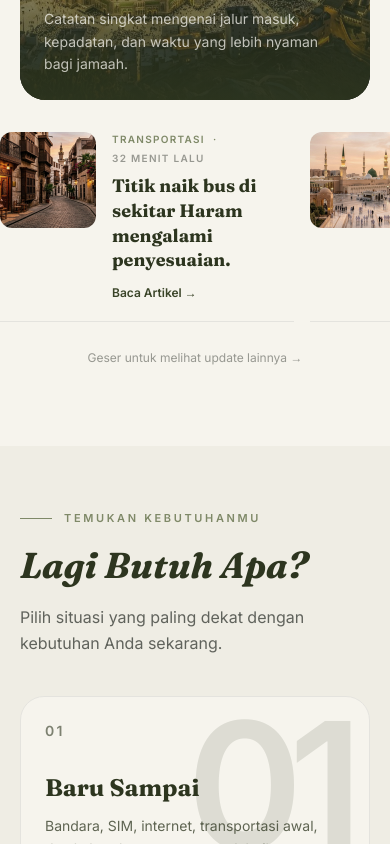
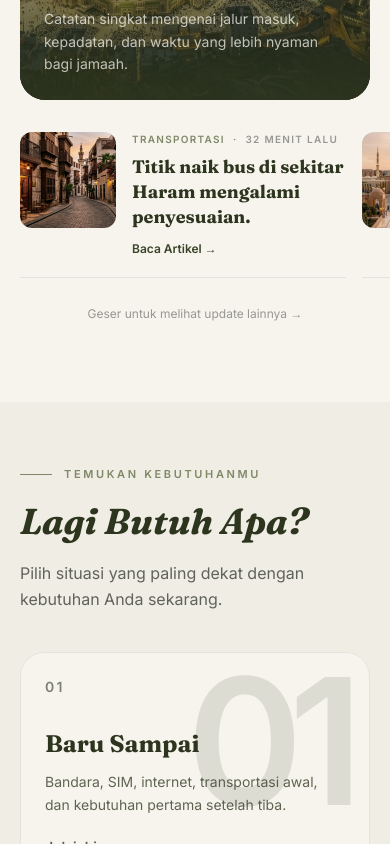
Before and after one commit to adityamzr/sh-web, a Nuxt app: page / in a window 390 px wide. Shown: the part 1740-2584 px from the top of the page. Built offline with nearby package versions, Linux system fonts and the light colour scheme.

Commit message:
fix(media): normalize mobile slider widths and gutters

```diff
--- a/components/MediaExploreSection.vue
+++ b/components/MediaExploreSection.vue
@@ -19,7 +19,7 @@ const entries = [
 
       <div class="-mx-5 mt-12 overflow-x-auto snap-x snap-mandatory scroll-px-5 pb-3 [scrollbar-width:none] [&::-webkit-scrollbar]:hidden lg:mx-0 lg:overflow-visible">
         <div class="flex w-max gap-4 px-5 lg:grid lg:w-auto lg:grid-cols-12 lg:grid-rows-[260px_260px_220px] lg:gap-4 lg:px-0">
-        <article v-for="entry in entries" :key="entry.key" class="group relative min-h-[260px] min-w-[86%] snap-start overflow-hidden lg:min-w-0 rounded-3xl border border-sht-stone p-6 transition-[transform,box-shadow,border-color] duration-300 hover:-translate-y-1 hover:shadow-[0_16px_34px_-24px_rgba(45,53,31,0.55)] sm:p-8" :class="entry.key === 'featured' ? 'bg-sht-olive text-sht-off-white lg:col-span-7 lg:row-span-2 lg:row-start-1' : entry.key === 'local' ? 'bg-sht-stone/45 text-sht-olive-dark lg:col-span-5 lg:col-start-8 lg:row-start-1' : entry.key === 'guide' ? 'bg-sht-sage/20 text-sht-olive-dark lg:col-span-5 lg:col-start-8 lg:row-start-2' : entry.key === 'makkah' ? 'text-white lg:col-span-6 lg:col-start-1 lg:row-start-3' : 'text-white lg:col-span-6 lg:col-start-7 lg:row-start-3'">
+        <article v-for="entry in entries" :key="entry.key" class="group relative min-h-[260px] w-[calc(100vw-4rem)] flex-none snap-start overflow-hidden sm:w-[calc(100vw-5rem)] lg:w-auto lg:min-w-0 rounded-3xl border border-sht-stone p-6 transition-[transform,box-shadow,border-color] duration-300 hover:-translate-y-1 hover:shadow-[0_16px_34px_-24px_rgba(45,53,31,0.55)] sm:p-8" :class="entry.key === 'featured' ? 'bg-sht-olive text-sht-off-white lg:col-span-7 lg:row-span-2 lg:row-start-1' : entry.key === 'local' ? 'bg-sht-stone/45 text-sht-olive-dark lg:col-span-5 lg:col-start-8 lg:row-start-1' : entry.key === 'guide' ? 'bg-sht-sage/20 text-sht-olive-dark lg:col-span-5 lg:col-start-8 lg:row-start-2' : entry.key === 'makkah' ? 'text-white lg:col-span-6 lg:col-start-1 lg:row-start-3' : 'text-white lg:col-span-6 lg:col-start-7 lg:row-start-3'">
           <template v-if="entry.image">
             <img :src="entry.image" :alt="entry.alt" class="absolute inset-0 h-full w-full object-cover transition-transform duration-700 group-hover:scale-[1.02]" :class="entry.key === 'featured' ? 'opacity-55' : 'opacity-65'" />
             <div class="absolute inset-0 bg-gradient-to-t from-sht-olive-dark/90 via-sht-olive/35 to-transparent" aria-hidden="true" />
--- a/components/MediaLatestSection.vue
+++ b/components/MediaLatestSection.vue
@@ -21,7 +21,7 @@ const latestEntries = [
 
       <div class="-mx-5 mt-10 overflow-x-auto snap-x snap-mandatory scroll-px-5 pb-3 [scrollbar-width:none] [&::-webkit-scrollbar]:hidden lg:mx-0 lg:overflow-visible">
         <div class="flex w-max gap-5 px-5 lg:grid lg:w-auto lg:grid-cols-4 lg:gap-x-6 lg:px-0">
-        <article v-for="entry in latestEntries" :key="entry.title" class="group min-w-[82%] snap-start lg:min-w-0">
+        <article v-for="entry in latestEntries" :key="entry.title" class="group w-[calc(100vw-4.5rem)] flex-none snap-start sm:w-[calc(100vw-6rem)] lg:w-auto lg:min-w-0">
           <div class="aspect-[4/3] overflow-hidden rounded-2xl bg-sht-stone"><img :src="entry.image" :alt="entry.alt" class="h-full w-full object-cover transition-transform duration-700 group-hover:scale-[1.02]" /></div>
           <div class="mt-4 flex flex-wrap items-center gap-x-2 gap-y-1 text-[10px] font-semibold uppercase tracking-[0.14em] text-sht-sage"><span>{{ entry.category }}</span><span aria-hidden="true">·</span><span class="text-sht-charcoal/45">{{ entry.time }}</span></div>
           <h3 class="mt-2 text-xl font-hero font-bold not-italic leading-snug text-sht-olive-dark sm:text-2xl lg:text-xl">{{ entry.title }}</h3>
--- a/components/MediaTodaySection.vue
+++ b/components/MediaTodaySection.vue
@@ -37,11 +37,13 @@ const supportingUpdates = [
           </div>
         </article>
 
-        <div class="supporting-rail -mx-5 flex snap-x snap-mandatory gap-4 overflow-x-auto px-5 pb-3 sm:mx-0 sm:px-0 lg:mx-0 lg:block lg:space-y-0 lg:overflow-visible lg:pb-0" aria-label="Tiga update pendukung">
-          <article v-for="update in supportingUpdates" :key="update.title" class="group flex min-w-[84%] snap-start gap-4 border-b border-sht-stone pb-5 sm:min-w-[70%] lg:min-w-0 lg:gap-5 lg:py-5 lg:first:pt-0 lg:last:border-b-0 lg:last:pb-0">
+        <div class="supporting-rail -mx-5 overflow-x-auto snap-x snap-mandatory scroll-px-5 pb-3 [scrollbar-width:none] [&::-webkit-scrollbar]:hidden sm:mx-0 sm:px-0 lg:mx-0 lg:overflow-visible lg:pb-0" aria-label="Tiga update pendukung">
+          <div class="flex w-max gap-4 px-5 lg:block lg:w-auto lg:px-0">
+          <article v-for="update in supportingUpdates" :key="update.title" class="group flex w-[calc(100vw-4rem)] flex-none snap-start gap-4 border-b border-sht-stone pb-5 sm:w-[calc(100vw-6rem)] lg:w-auto lg:min-w-0 lg:gap-5 lg:py-5 lg:first:pt-0 lg:last:border-b-0 lg:last:pb-0">
             <img :src="update.image" :alt="update.alt" class="h-24 w-24 shrink-0 rounded-xl object-cover grayscale-[20%] transition-[filter,transform] duration-500 group-hover:grayscale-0 group-hover:scale-[1.02] sm:h-28 sm:w-28 lg:h-24 lg:w-24" />
             <div class="min-w-0 flex-1"><div class="flex flex-wrap items-center gap-x-2 gap-y-1 text-[10px] font-semibold uppercase tracking-[0.13em] text-sht-sage"><span>{{ update.category }}</span><span aria-hidden="true">·</span><span class="text-sht-charcoal/45">{{ update.time }}</span></div><h3 class="mt-2 text-lg font-bold not-italic leading-snug text-sht-olive-dark font-hero sm:text-xl lg:text-lg">{{ update.title }}</h3><span class="mt-3 block text-xs font-semibold text-sht-olive">Baca Artikel <span aria-hidden="true">→</span></span></div>
           </article>
+          </div>
         </div>
       </div>
       <p class="mt-4 text-center text-xs text-sht-charcoal/45 lg:hidden">Geser untuk melihat update lainnya →</p>
```
